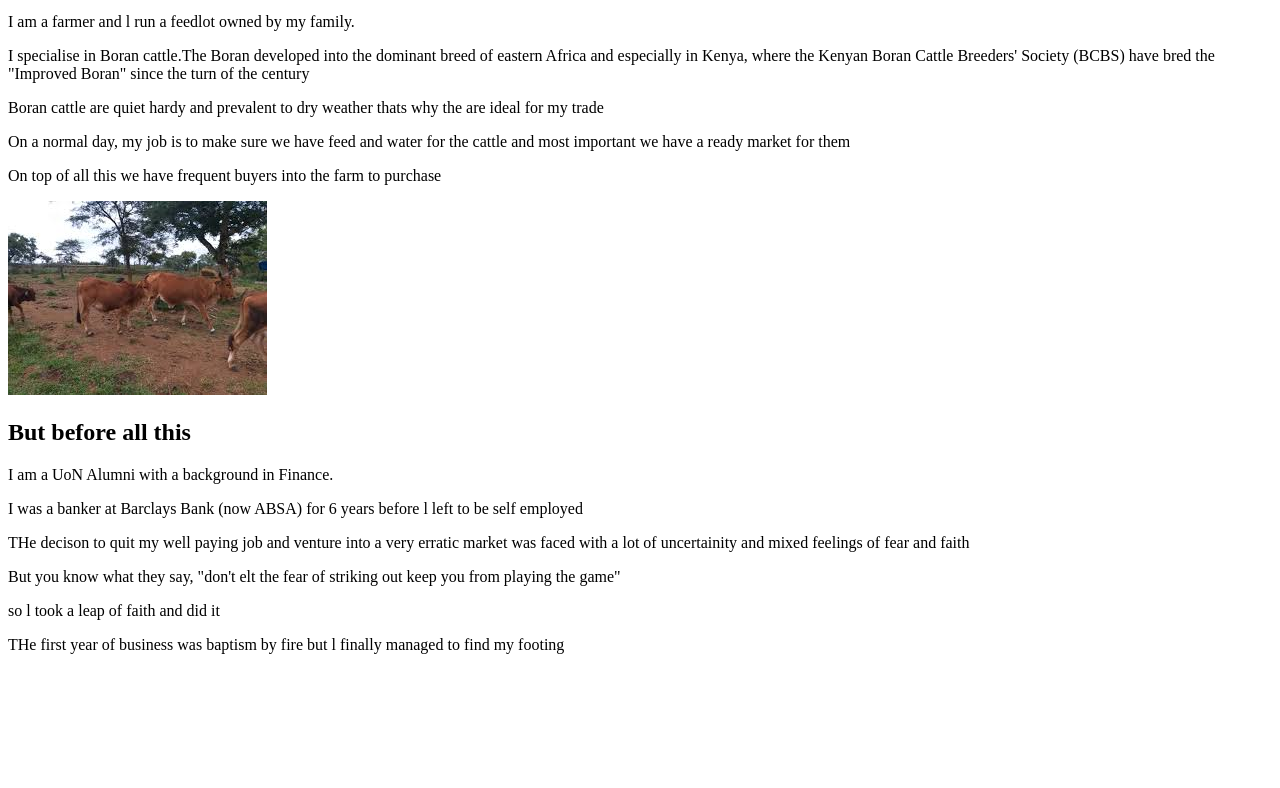
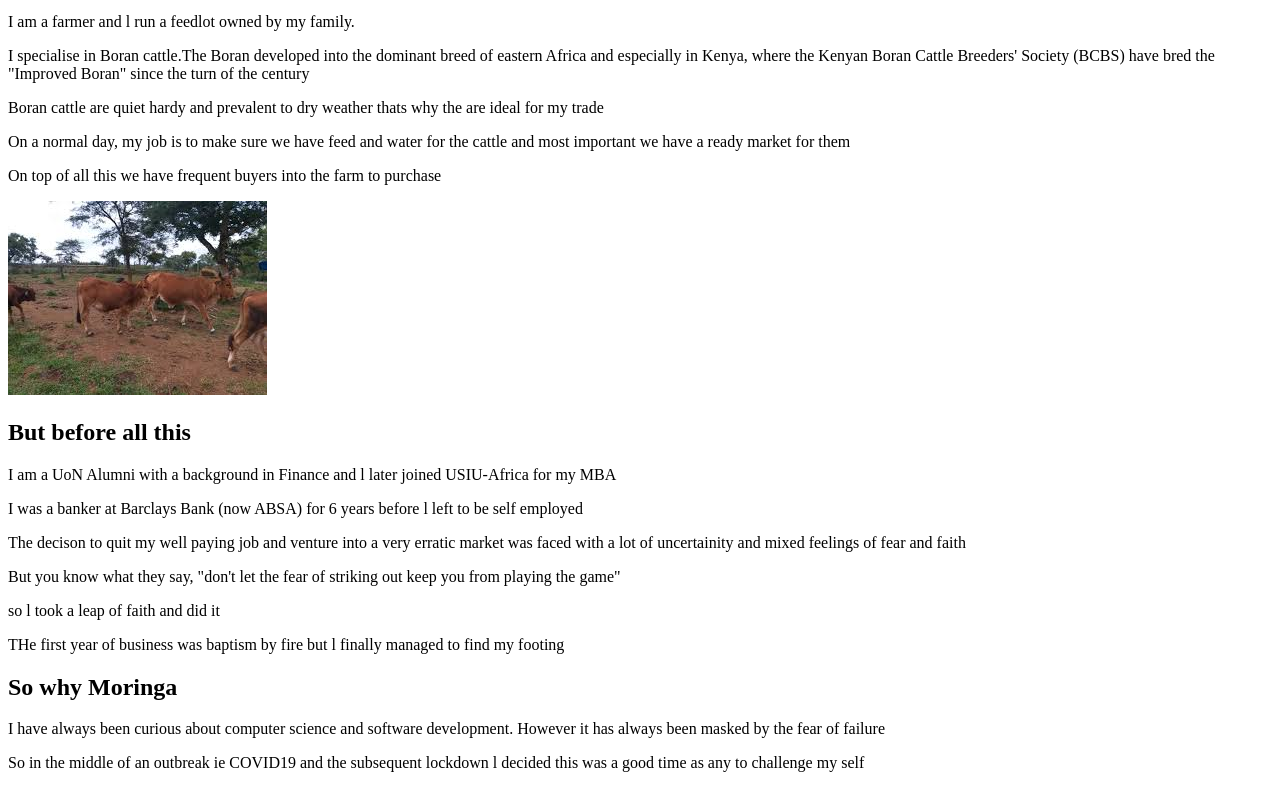
Before and after one commit to dianakamwibua/Diana-KamwibuaIndependent-Project, a plain HTML site: page index.html in a window 1280 px wide. Shown: the part 348-1136 px from the top of the page. Before the commit the page ends 1018 px from the top, so only its background shows below. Drawn offline with Linux system fonts and the light colour scheme.

Commit message:
Additional Info

```diff
--- a/index.html
+++ b/index.html
@@ -21,14 +21,18 @@
     <p> On top of all this we have frequent buyers into the farm to purchase</p>
                                           <img src="cattle.jpeg">
     </div>
-
+<div>
     <h2>But before all this</h2>
-    <p>I am a UoN Alumni with a background in Finance.</p>
+    <p>I am a UoN Alumni with a background in Finance and l later joined USIU-Africa for my MBA</p>
     <p>I was a banker at Barclays Bank (now ABSA) for 6 years before l left to be self employed</p>
-    <p>THe decison to quit my well paying job and venture into a very erratic market was faced with a lot of uncertainity and mixed feelings of fear and faith</p>
-    <p>But you know what they say, "don't elt the fear of striking out keep you from playing the game"</p>
+    <p>The decison to quit my well paying job and venture into a very erratic market was faced with a lot of uncertainity and mixed feelings of fear and faith</p>
+    <p>But you know what they say, "don't let the fear of striking out keep you from playing the game"</p>
     <p>so l took a leap of faith and did it</p>
     <p>THe first year of business was baptism by fire but l finally managed to find my footing</p>
+
+    <h2>So why Moringa</h2>
+    <p>I have always been curious about computer science and software development. However it has always been masked by the fear of failure</p>
+    <p>So in the middle of an outbreak ie COVID19 and the subsequent lockdown l decided this was a good time as any to challenge my self</p>
 
 </div>
 
```
